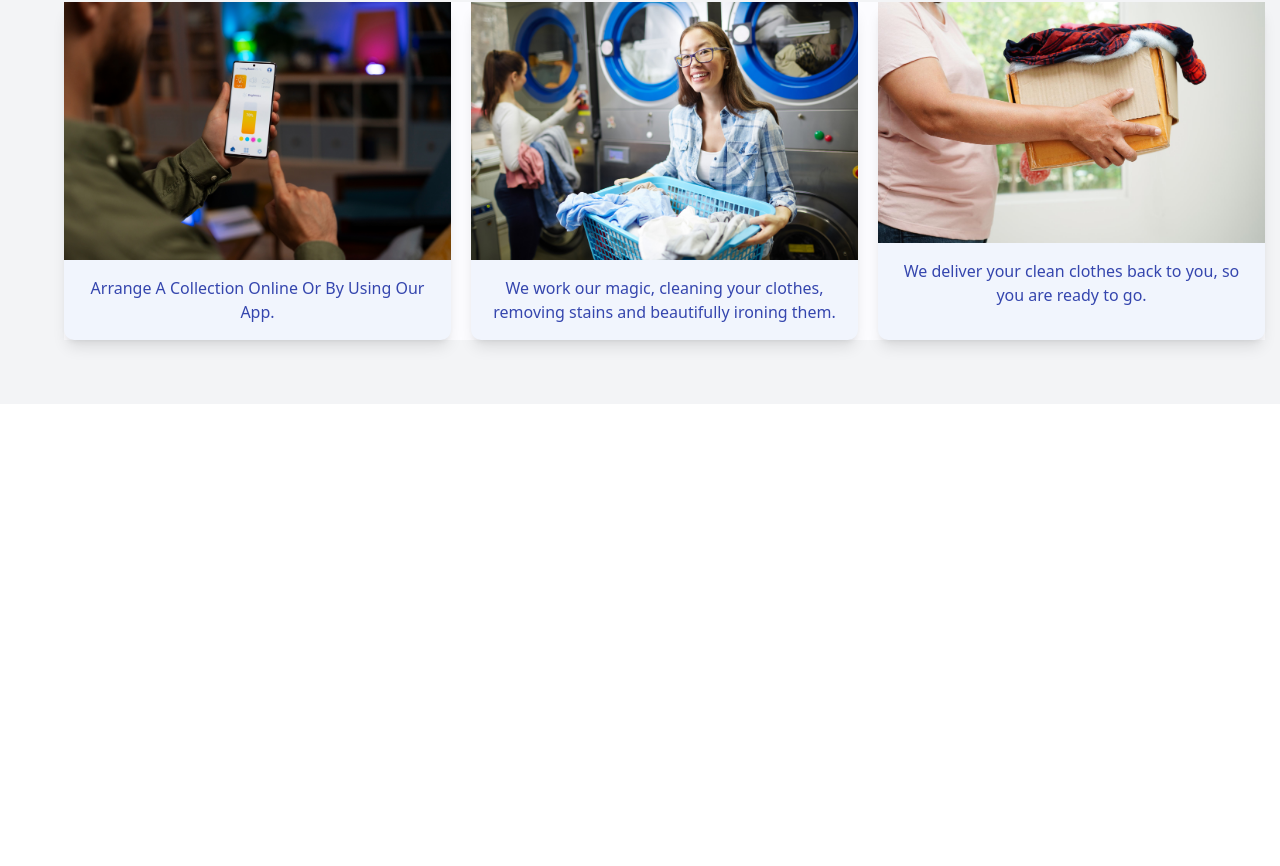
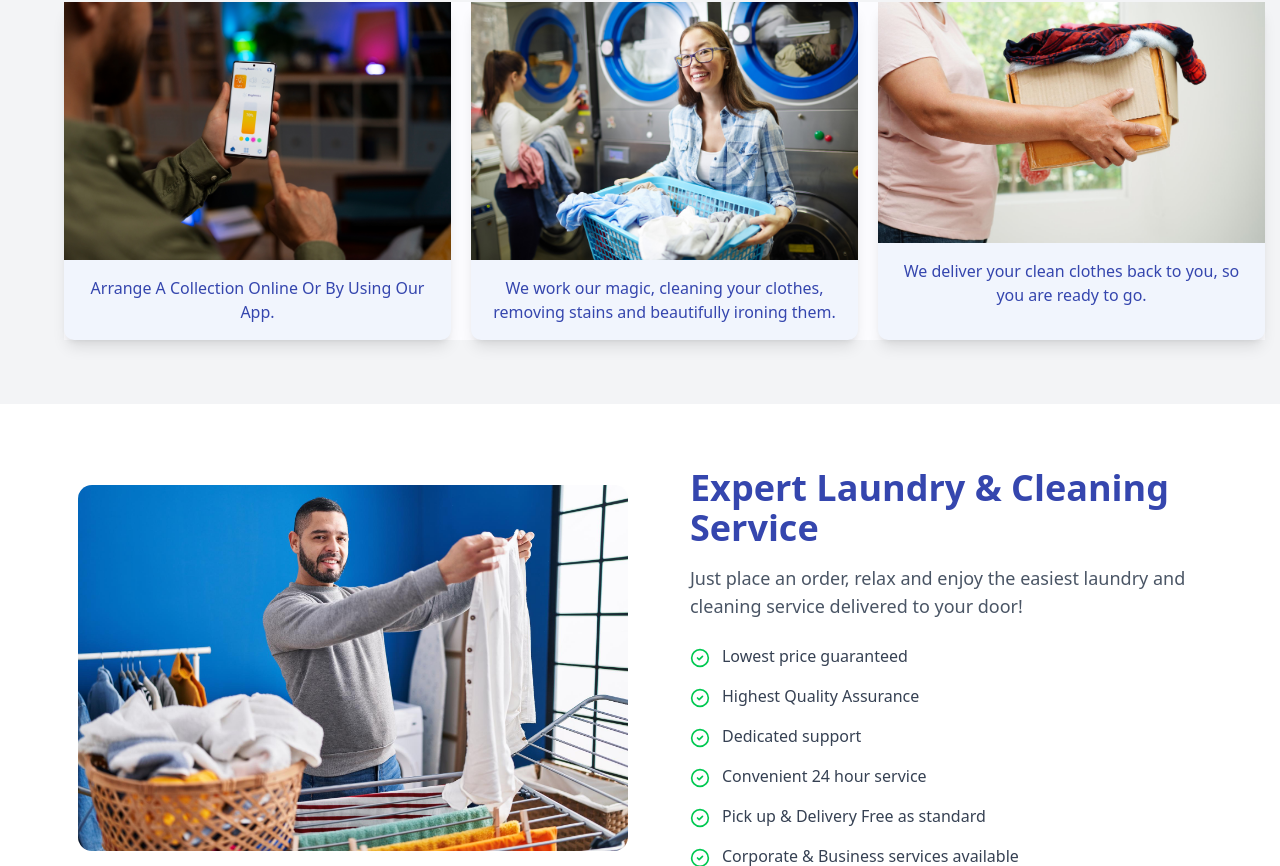
Before and after one commit to Arif-Ur-Rahman/laundry-boss, a Next.js app: page / in a window 1280 px wide. Shown: the part 1934-2800 px from the top of the page. Before the commit the page ends 2338 px from the top, so only its background shows below. Built offline with nearby package versions, Linux system fonts and the light colour scheme.

Commit message:
Expert Section Developed

```diff
--- /dev/null
+++ b/app/components/expert-laundry.jsx
@@ -0,0 +1,47 @@
+import Image from "next/image";
+import { CheckCircle2 } from "lucide-react"; // Optional: Lucide icons for the green checks
+
+export default function ExpertLaundry() {
+  return (
+    <div className="flex flex-col md:flex-row items-center justify-between px-4 md:px-16 py-16 bg-white md:gap-x-12">
+      {/* Image Section */}
+      <div className="mb-8 md:mb-0 md:w-[590px] flex justify-center">
+        <Image
+          src="/expert.jpg" // Replace with your actual image path
+          alt="Laundry Service"
+          width={550}
+          height={400}
+          className="rounded-xl"
+        />
+      </div>
+
+      {/* Content Section */}
+      <div className="md:w-[537px]">
+        <h2 className="text-[#3546AE] text-3xl md:text-4xl font-bold mb-4">
+          Expert Laundry & Cleaning Service
+        </h2>
+        <p className="text-gray-600 text-base md:text-lg mb-6 font-medium">
+          Just place an order, relax and enjoy the easiest laundry and cleaning
+          service delivered to your door!
+        </p>
+
+        {/* Features List */}
+        <ul className="space-y-4">
+          {[
+            "Lowest price guaranteed",
+            "Highest Quality Assurance",
+            "Dedicated support",
+            "Convenient 24 hour service",
+            "Pick up & Delivery Free as standard",
+            "Corporate & Business services available",
+          ].map((item, index) => (
+            <li key={index} className="flex items-start">
+              <CheckCircle2 className="text-green-500 w-5 h-5 mt-1 mr-3" />
+              <span className="text-gray-700 font-normal">{item}</span>
+            </li>
+          ))}
+        </ul>
+      </div>
+    </div>
+  );
+}
--- a/app/page.js
+++ b/app/page.js
@@ -1,5 +1,6 @@
 // app/page.js
 import Barbar from './components/Barbar';
+import ExpertLaundry from './components/expert-laundry';
 import Header from './components/header';
 import Hero from './components/hero';
 import Services from './components/services';
@@ -11,6 +12,7 @@ export default function Home() {
       <Hero />
       <Services />
       <Barbar />
+      <ExpertLaundry />
     </div>
   );
 }
```
Also changed, not shown: public/expert.jpg (added).
